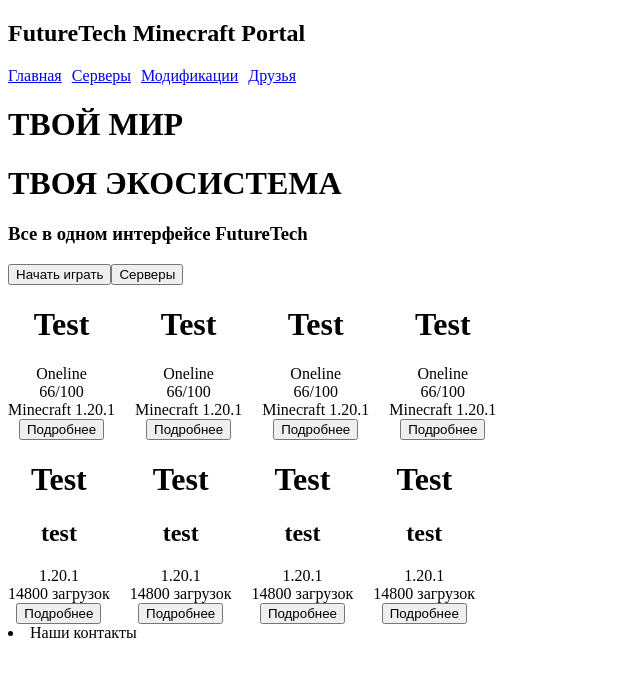
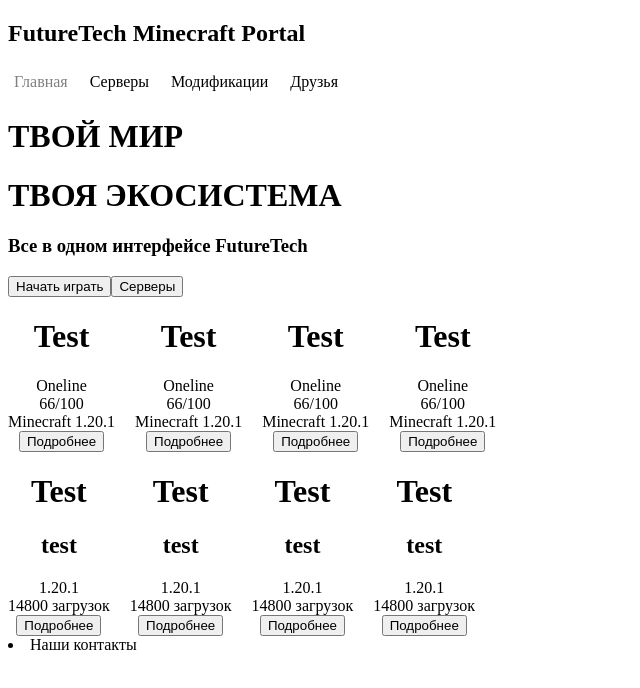
Before and after one commit to Vuuk3/TestTask, a React (Vite) app: page / in a window 1280 px wide. Shown: the top 688 px of the page, without its empty margins (0-640 px from the left). Built offline with nearby package versions, Linux system fonts and the light colour scheme.

Commit message:
feat: menu component

```diff
--- /dev/null
+++ b/src/components/Menu/Menu.jsx
@@ -0,0 +1,22 @@
+import { Link, useLocation } from "react-router";
+import modules from "./Menu.module.css";
+
+function Menu() {
+
+  const pages = [
+    { text: "Главная", url: "/" },
+    { text: "Серверы", url: "/servers" },
+    { text: "Модификации", url: "/modifications" },
+    { text: "Друзья", url: "/friends" }
+  ]
+  const location = useLocation();
+  return (<>
+    <nav className={modules.navigation}>
+      {pages.map((p) => (
+        <Link key={p.text} to={p.url} className={`${modules.link} ${p.url === location.pathname ? modules.checked : ""}`}>{p.text}</Link>
+      ))}
+    </nav>
+  </>)
+}
+
+export default Menu;
--- /dev/null
+++ b/src/components/Menu/Menu.module.css
@@ -0,0 +1,28 @@
+.navigation {
+  display: flex;
+  flex-direction: row;
+  gap: 10px;
+  list-style: none;
+}
+
+.link {
+  border: transparent 1px solid;
+  text-decoration: none;
+  color: black;
+  padding: 5px;
+}
+
+.link:hover {
+  border: black 1px solid;
+  border-radius: 10px;
+}
+
+.checked {
+  pointer-events: none;
+  cursor: not-allowed;
+  color: gray;
+}
+
+.checked:hover {
+  cursor: not-allowed;
+}
--- a/src/pages/MainPage/MainPage.jsx
+++ b/src/pages/MainPage/MainPage.jsx
@@ -1,6 +1,6 @@
-import { Link } from "react-router";
 import ModificationCard from "../../components/ModificationCard/ModificationCard";
 import ServerCard from "../../components/ServerCard/ServerCard";
+import Menu from "../../components/Menu/Menu";
 import modules from "./MainPage.module.css";
 
 function MainPage() {
@@ -12,12 +12,7 @@
       <h2>FutureTech Minecraft Portal</h2>
     </header>
     <main>
-            <nav className={modules.navigation}>
-                <Link>Главная</Link>
-                <Link to="/servers">Серверы</Link>
-                <Link>Модификации</Link>
-                <Link>Друзья</Link>
-            </nav>
+      <Menu/>
       <div>
         <h1>ТВОЙ МИР</h1>
         <h1>ТВОЯ ЭКОСИСТЕМА</h1>
--- a/src/pages/MainPage/MainPage.module.css
+++ b/src/pages/MainPage/MainPage.module.css
@@ -1,10 +1,3 @@
-.navigation {
-  display: flex;
-  flex-direction: row;
-  gap: 10px;
-  list-style: none;
-}
-
 .servers, .modifications {
   display: flex;
   flex-direction: row;
--- a/src/pages/ServersPage/ServersPage.jsx
+++ b/src/pages/ServersPage/ServersPage.jsx
@@ -1,5 +1,8 @@
+import Menu from "../../components/Menu/Menu";
+
 function ServersPage() {
   return <>
+    <Menu/>
     <h1>Наши серверы</h1>
   </>
 }
```
Lines whose indentation alone changed are shown as unchanged.
